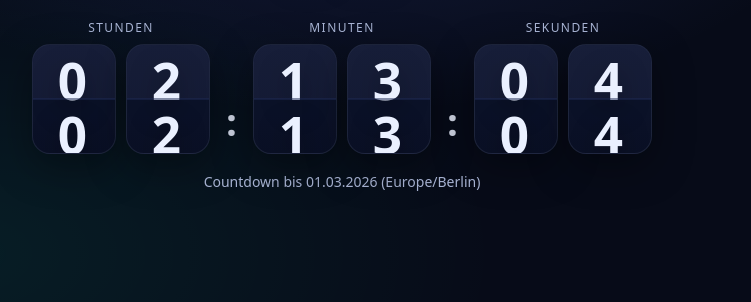
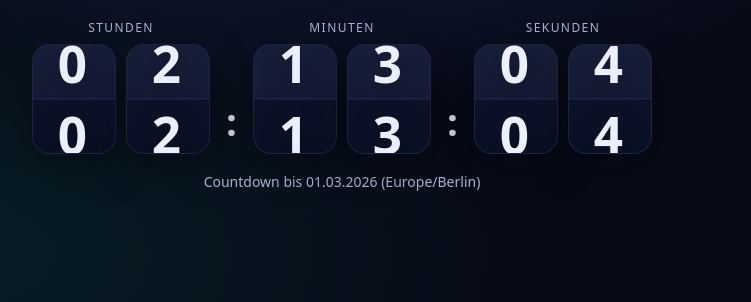
Before and after one commit to mi711cz/countdown, a plain HTML site: page index.html in a window 1280 px wide. Shown: the part 386-688 px from the top of the page, without its empty margins (298-1049 px from the left). Drawn offline with Linux system fonts and the light colour scheme.

Commit message:
without MS

```diff
--- a/style.css
+++ b/style.css
@@ -124,32 +124,46 @@ body{
   z-index:4;
 }
 
-/* statische Anzeige */
+/* statische Anzeige: Text an die Mitte "andocken" */
 .flip .top,
 .flip .bot{
   position:absolute;
   left:0; right:0;
   height:50%;
-  display:grid;
-  place-items:center;
+  display:flex;                 /* statt grid */
+  justify-content:center;
   font-variant-numeric:tabular-nums;
   font-weight:900;
   font-size:clamp(36px, 4vw, 56px);
   letter-spacing:.06em;
   text-shadow:0 10px 28px rgba(0,0,0,.35);
   z-index:2;
+  line-height:1;                /* wichtig */
+  overflow:hidden;              /* clippt sauber */
 }
-.flip .top{ top:0; }
-.flip .bot{ bottom:0; }
 
-/* Animationselemente */
+/* oben: unten ausrichten, leicht nach unten schieben */
+.flip .top{
+  top:0;
+  align-items:flex-end;
+  padding-bottom:10px;
+}
+
+/* unten: oben ausrichten, leicht nach oben schieben */
+.flip .bot{
+  bottom:0;
+  align-items:flex-start;
+  padding-top:10px;
+}
+
+/* Animationselemente genauso andocken */
 .flip .animTop,
 .flip .animBot{
   position:absolute;
   left:0; right:0;
   height:50%;
-  display:grid;
-  place-items:center;
+  display:flex;                 /* statt grid */
+  justify-content:center;
   font-variant-numeric:tabular-nums;
   font-weight:900;
   font-size:clamp(36px, 4vw, 56px);
@@ -157,15 +171,22 @@ body{
   z-index:5;
   backface-visibility:hidden;
   transform-style:preserve-3d;
+  line-height:1;
+  overflow:hidden;
 }
 
 .flip .animTop{
   top:0;
+  align-items:flex-end;
+  padding-bottom:10px;
   transform-origin:bottom;
   background:linear-gradient(180deg, rgba(255,255,255,.06), rgba(0,0,0,.05));
 }
+
 .flip .animBot{
   bottom:0;
+  align-items:flex-start;
+  padding-top:10px;
   transform-origin:top;
   background:linear-gradient(180deg, rgba(0,0,0,.10), rgba(255,255,255,.02));
   transform:rotateX(90deg);
```
